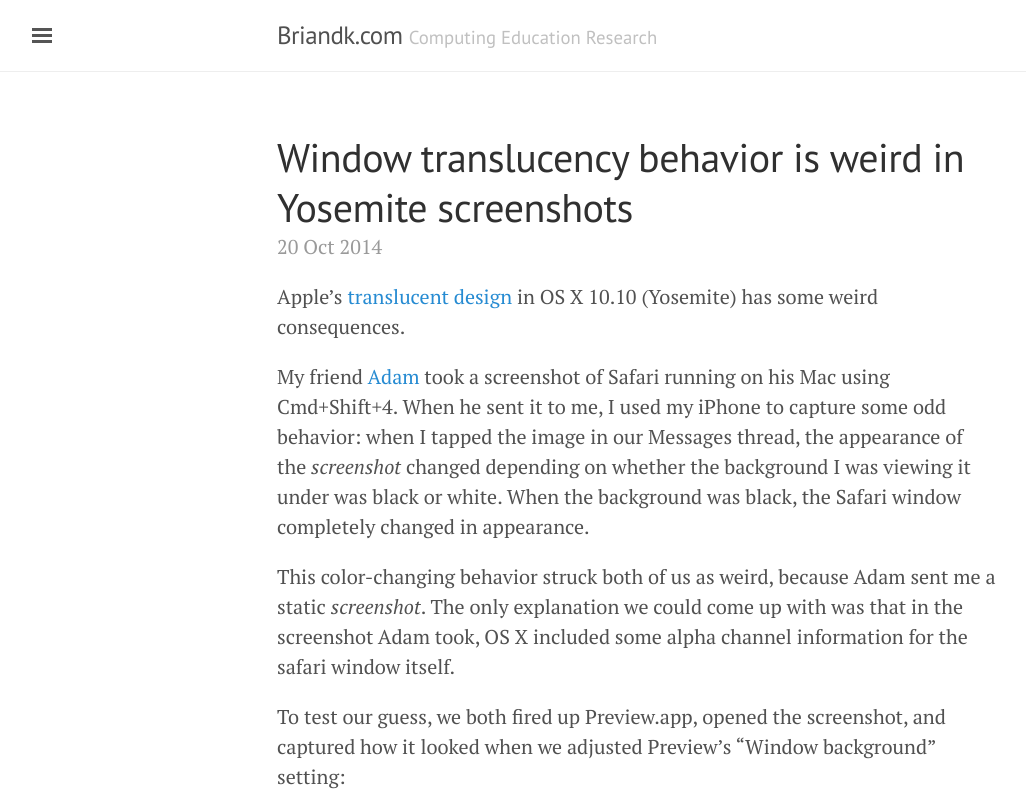
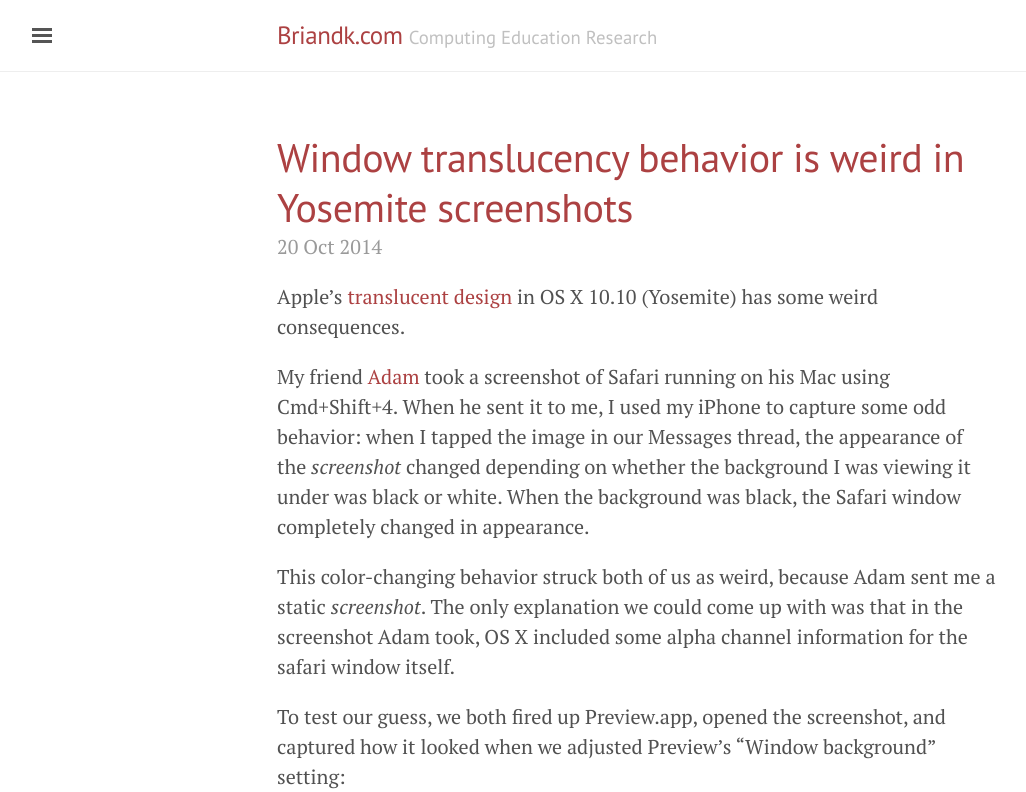
Before and after one commit to briandk/briandk.github.io, a Jekyll site: the page built from index.html, in a window 1280 px wide. Shown: the top 792 px of the page, without its empty margins (3-1029 px from the left). Built offline with Jekyll 4.4.1, drawn with Linux system fonts in a browser that asks for light colours; grey boxes are pictures that could not be loaded.

Commit message:
Use red lanyon theme

```diff
--- a/_layouts/default.html
+++ b/_layouts/default.html
@@ -3,7 +3,7 @@
 
   {% include head.html %}
 
-  <body>
+  <body class="theme-base-08">
 
     {% include sidebar.html %}
 
@@ -24,7 +24,7 @@
       </div>
     </div>
 
-    <label for="sidebar-checkbox" class="sidebar-toggle"></label>
+    <label for="sidebar-checkbox" class="sidebar-toggle" value=checked></label>
 
     <script>
       (function(document) {
```
